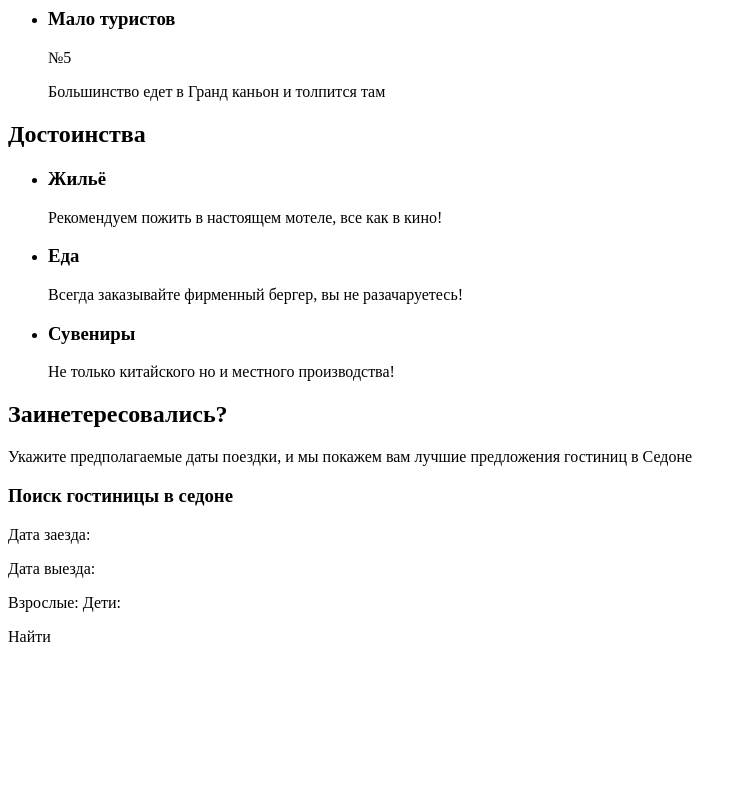
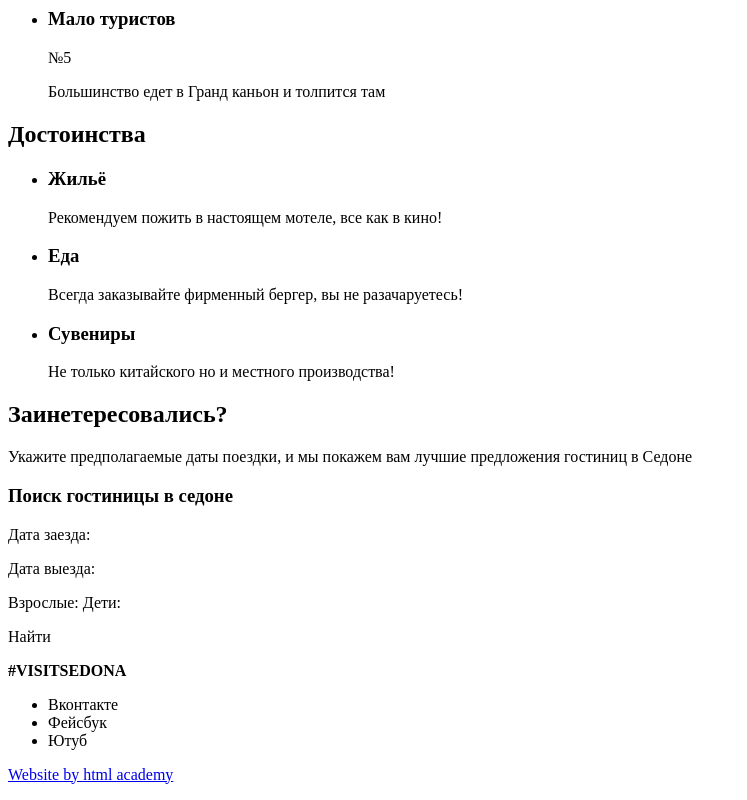
Before and after one commit to kseniasubbotina/823515-sedona, a plain HTML site: page index.html in a window 1280 px wide. Shown: the part 1041-1841 px from the top of the page, without its empty margins (0-747 px from the left). Before the commit the page ends 1695 px from the top, so only its background shows below. Drawn offline with Linux system fonts and the light colour scheme.

Commit message:
добавлен футер

```diff
--- a/index.html
+++ b/index.html
@@ -85,13 +85,25 @@
             <p>Дата заезда:</p>
             <p>Дата выезда:</p>
             <p>Взрослые: Дети:</p>
-                <span class="button reservation-button">Найти</span>
+          <span class="reservation-button">Найти</span>
           </section>
-
-
-
-
-
+        </main>
+<!--футер-->
+        <footer class="main-footer">
+          <p class="footer-hashtag">
+            <b>#VISITSEDONA</b>
+          </p>
+          <div class="footer-social">
+            <ul>
+              <li><a class="social-button">Вконтакте</a></li>
+              <li><a class="social-button">Фейсбук</a></li>
+              <li><a class="social-button">Ютуб</a></li>
+            </ul>
+          </div>
+          <p class="footer-website">
+            <a href="https://htmlacademy.ru/intensive/htmlcss">Website by html academy </a>
+          </p>
+        </footer>
 
   </body>
 </html>
```
Lines whose indentation alone changed are shown as unchanged.
